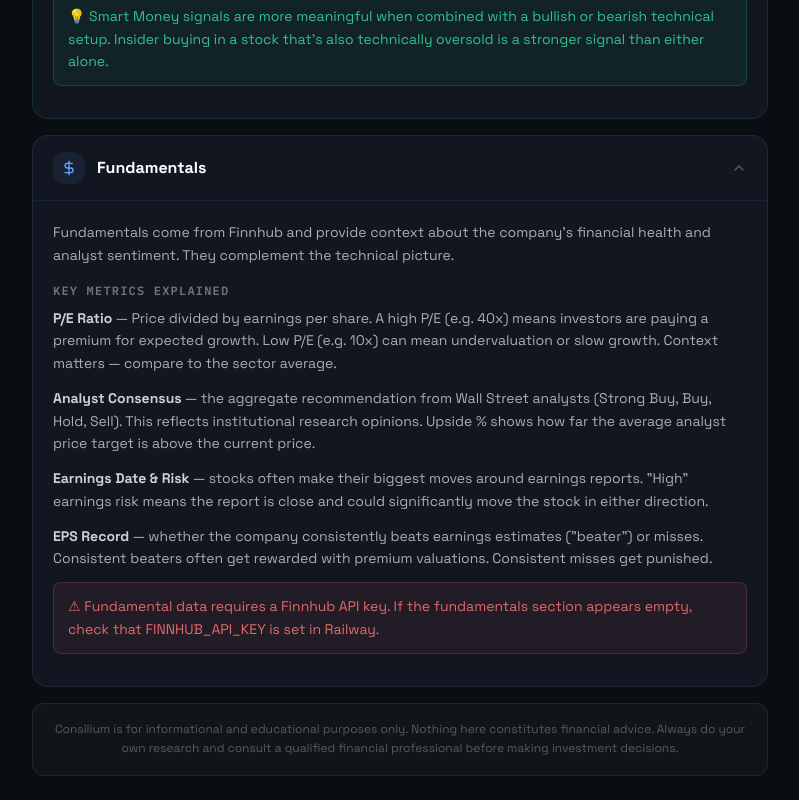
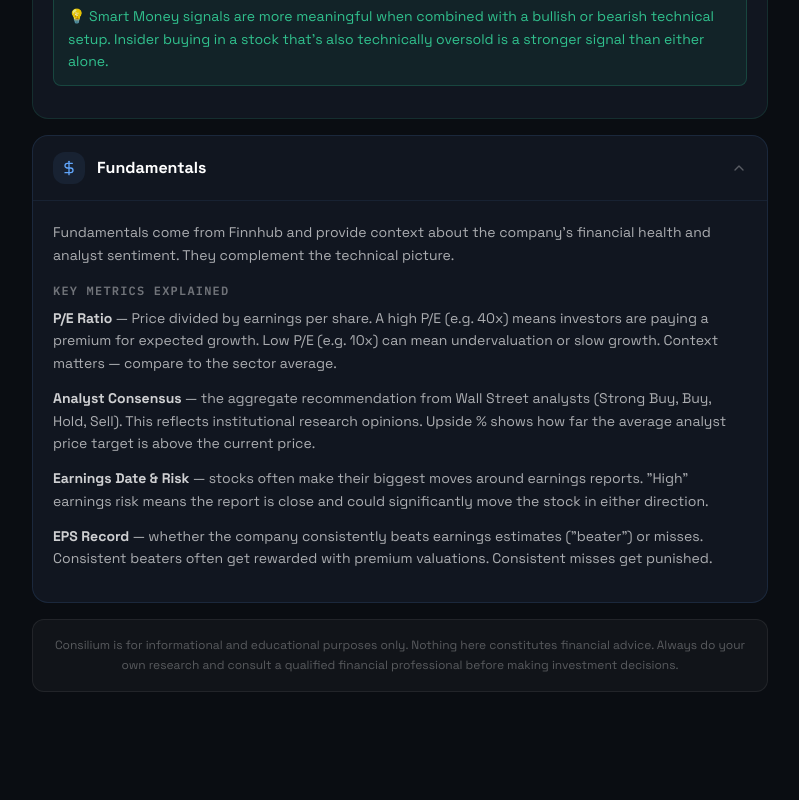
Before and after one commit to hdwhite1980/consilium, a Next.js app: page /guide in a window 1280 px wide. Shown: the part 4038-4838 px from the top of the page, without its empty margins (240-1039 px from the left). After the commit the page ends 4754 px from the top, so only its background shows below. Built offline with nearby package versions, Linux system fonts and the light colour scheme.

Commit message:
fix: remove internal dev notes from customer-facing guide

```diff
--- a/app/guide/page.tsx
+++ b/app/guide/page.tsx
@@ -115,7 +115,7 @@ const FAQ_SIGNALS: FAQItem[] = [
   { q: 'What is the Conviction Score?', a: 'The Conviction Score (-100 to +100) measures how many of the 50+ signals agree with the directional verdict. A score above +50 means strong signal convergence — most indicators point the same way. Near zero means mixed signals. The score helps you gauge how confident the overall analysis is.' },
   { q: 'What is Smart Money?', a: 'Smart Money refers to large, informed investors — corporate insiders (executives and directors), members of Congress who trade stocks, and large institutional holders. When insiders buy their own company\'s stock, it\'s often a bullish signal. Congressional trades are tracked because elected officials sometimes have access to material non-public information.' },
   { q: 'What does Options Flow tell me?', a: 'The put/call ratio measures how many puts (bearish bets) vs calls (bullish bets) are being traded. A low ratio means more calls = bullish sentiment. A high ratio means more puts = bearish. Unusual sweeps are large options orders that exceed normal volume — these often signal that a big player is making a directional bet ahead of a news event.' },
-  { q: 'Why are fundamentals sometimes missing?', a: 'Fundamental data (P/E ratio, analyst ratings, earnings dates) comes from Finnhub. If your Finnhub API key isn\'t configured, or if the stock doesn\'t have coverage (e.g., very small caps, crypto), those sections will be empty. The AI will still analyze based on the technical and market signals it does have.' },
+  { q: 'Why are fundamentals sometimes missing?', a: 'Fundamental data (P/E ratio, analyst ratings, earnings dates) may not be available for every stock. Very small cap stocks, newer companies, and most crypto assets have limited analyst coverage. If the fundamentals section is empty for a stock, the AI will still analyze based on the technical and market signals it does have.' },
 ]
 
 const FAQ_OPTIONS: FAQItem[] = [
@@ -273,7 +273,7 @@ const SECTIONS: GuideSection[] = [
         <P><strong className="text-white/80">Analyst Consensus</strong> — the aggregate recommendation from Wall Street analysts (Strong Buy, Buy, Hold, Sell). This reflects institutional research opinions. Upside % shows how far the average analyst price target is above the current price.</P>
         <P><strong className="text-white/80">Earnings Date & Risk</strong> — stocks often make their biggest moves around earnings reports. "High" earnings risk means the report is close and could significantly move the stock in either direction.</P>
         <P><strong className="text-white/80">EPS Record</strong> — whether the company consistently beats earnings estimates ("beater") or misses. Consistent beaters often get rewarded with premium valuations. Consistent misses get punished.</P>
-        <Warn>Fundamental data requires a Finnhub API key. If the fundamentals section appears empty, check that FINNHUB_API_KEY is set in Railway.</Warn>
+
       </>
     ),
   },
```
